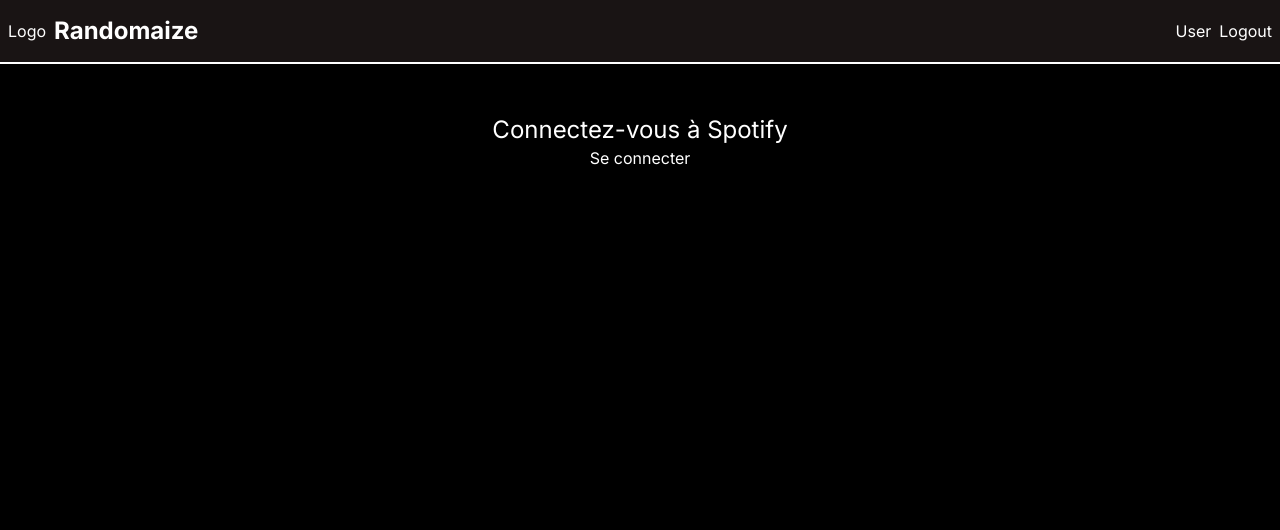
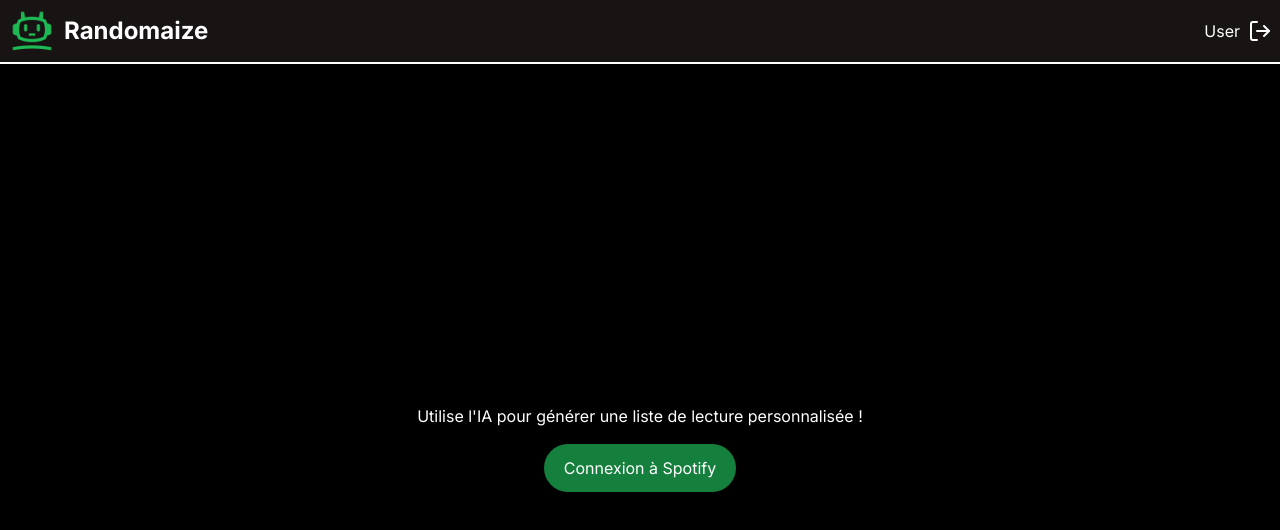
Before and after one commit to AntoineGrb/randomaize, a Next.js app: page /login in a window 1280 px wide. Shown: the top 530 px of the page. Built offline with nearby package versions, Linux system fonts and the light colour scheme.

Commit message:
login, logout

```diff
--- a/app/layout.tsx
+++ b/app/layout.tsx
@@ -34,10 +34,10 @@
   return (
     <html lang="en">
       <body
-        className={`bg-black text-white h-[100dvh] w-full m-0 p-0 ${geistSans.variable} ${geistMono.variable} ${inter.variable}  antialiased`}
+        className={`bg-black text-white h-[100dvh] w-full m-0 p-0 ${geistSans.variable} ${geistMono.variable} ${inter.variable} overflow-hidden  antialiased`}
       >
         <Header />
-        <main>
+        <main className="w-full h-[100dvh] *">
           {children}
           <Toaster />
         </main>
--- a/app/login/page.tsx
+++ b/app/login/page.tsx
@@ -6,9 +6,16 @@
   };
 
   return (
-    <div style={{ textAlign: "center", marginTop: "50px" }}>
-      <h1>Connectez-vous à Spotify</h1>
-      <button onClick={handleLogin}>Se connecter</button>
+    <div className="flex flex-col items-center justify-center w-full h-full text-center">
+      <p className="text-center pb-4">
+        Utilise l'IA pour générer une liste de lecture personnalisée !
+      </p>
+      <button
+        onClick={handleLogin}
+        className=" w-48 py-3 mb-8 rounded-3xl bg-green-700 hover:bg-green-800 text-white"
+      >
+        Connexion à Spotify
+      </button>
     </div>
   );
 }
--- a/components/Header.tsx
+++ b/components/Header.tsx
@@ -1,15 +1,21 @@
 "use client";
 
+import { LogOut } from "lucide-react";
+
 export default function Header() {
+  const handleLogout = () => {
+    window.location.href = "/api/auth/logout"; // Appelle la route logout
+  };
+
   return (
     <header className="flex justify-between items-center h-16 border-b-2 border-white p-2 bg-spotify-black text-spotify-white">
       <div className="flex gap-2 items-center">
-        <p>Logo</p>
+        <img src="/assets/logo-robot.png" alt="logo" className="w-[48px]" />
         <p className="text-2xl font-bold">Randomaize</p>
       </div>
       <div className="flex gap-2 items-center">
         <p>User</p>
-        <p>Logout</p>
+        <LogOut onClick={handleLogout} className=" cursor-pointer" />
       </div>
     </header>
   );
--- /dev/null
+++ b/pages/api/auth/logout.ts
@@ -0,0 +1,10 @@
+import type { NextApiRequest, NextApiResponse } from "next";
+
+export default function handler(req: NextApiRequest, res: NextApiResponse) {
+  // Supprime le cookie contenant le token
+  res.setHeader(
+    "Set-Cookie",
+    "spotify_access_token=; Max-Age=0; Path=/; HttpOnly; Secure"
+  );
+  res.redirect("/login"); // Redirige vers la page de login
+}
```
Also changed, not shown: public/assets/logo-robot.png (added), 1 other file (tests, documents, lock files or other folders).
